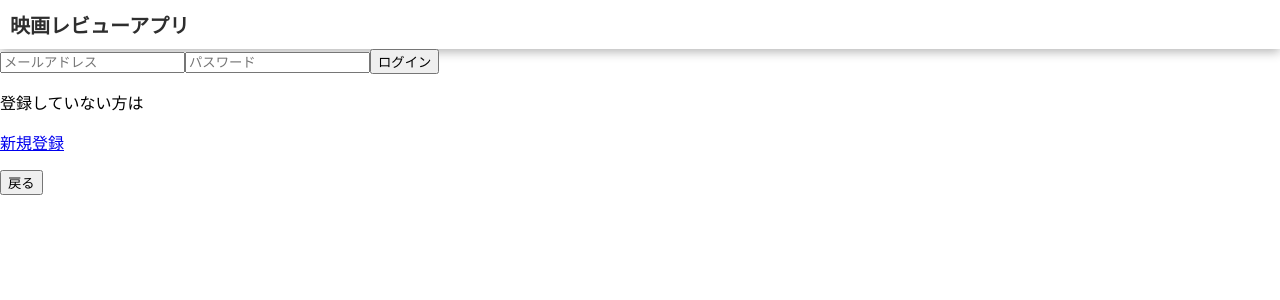
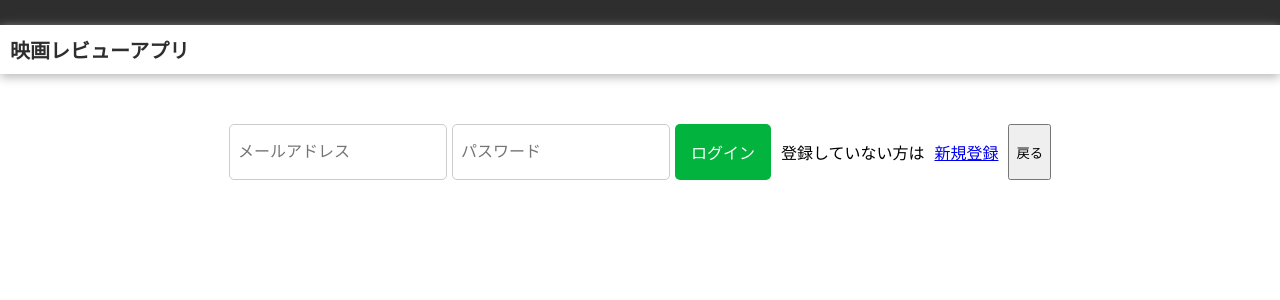
Before and after one commit to yuuki653/react-movie-review, a React (Create React App) app: page /movie/login in a window 1280 px wide. Shown: the top 300 px of the page. Built offline with nearby package versions, Linux system fonts and the light colour scheme; no server answers.

Commit message:
day12　UI調整

```diff
--- a/src/components/Header.js
+++ b/src/components/Header.js
@@ -26,7 +26,7 @@ const Header = ({
 
   return (
     <header>
-      <div>
+      <div style={menuContainerStyle}>
         {showLogin &&
           (user ? (
             <div style={menuStyle}>
@@ -48,7 +48,7 @@ const Header = ({
             </div>
           ))}
       </div>
-      <div style={headerStyle}>
+      <div style={titeleContainerStyle}>
         <span style={titleStyle}>映画レビューアプリ</span>
         {showSearch && (
           <div style={searchStyle}>
@@ -74,10 +74,14 @@ const Header = ({
   );
 };
 
+const menuContainerStyle = {
+  backgroundColor: "#2e2e2eff",
+  height: "25px",
+};
+
 const menuStyle = {
   display: "flex",
   justifyContent: "flex-end",
-  backgroundColor: "#2e2e2eff",
   color: "#ffffff",
   padding: "0 10px",
   height: "25px",
@@ -85,7 +89,7 @@ const menuStyle = {
   alignItems: "center",
 };
 
-const headerStyle = {
+const titeleContainerStyle = {
   display: "flex",
   padding: "10px",
   alignItems: "center",
--- a/src/pages/Login.js
+++ b/src/pages/Login.js
@@ -22,19 +22,26 @@ const Login = () => {
   return (
     <>
       <Header showSearch={false} showLogin={false} />
+      <div style={mainStyles}>
+        <div style={loginContainerStyle}>
           <input
+            style={inputStyle}
             type="email"
             placeholder="メールアドレス"
             value={email}
             onChange={(e) => setEmail(e.target.value)}
           />
           <input
+            style={inputStyle}
             type="password"
             placeholder="パスワード"
             value={password}
             onChange={(e) => setPassword(e.target.value)}
           />
-      <button onClick={handleLogin}>ログイン</button>
+          <button style={buttonStyle} onClick={handleLogin}>
+            ログイン
+          </button>
+        </div>
         <p>登録していない方は</p>{" "}
         <Link to="/movie/signup">
           <p>新規登録</p>
@@ -46,8 +53,46 @@ const Login = () => {
         >
           戻る
         </button>
+      </div>
     </>
   );
 };
 
+const mainStyles = {
+  display: "flex",
+  flexWrap: "wrap",
+  listStyleType: "none",
+  margin: "50px 20px",
+  // padding: "0 20px",
+  justifyContent: "center",
+  gap: "10px",
+};
+
+const loginContainerStyle = {
+  textAlign: "center",
+  display: "flex",
+  justifyContent: "center",
+  gap: "5px",
+  minWidth: "250px",
+};
+
+const inputStyle = {
+  padding: "8px",
+  fontSize: "16px",
+  borderRadius: "5px",
+  border: "1px solid #ccc",
+  width: "200px",
+  maxWidth: "100%",
+};
+
+const buttonStyle = {
+  padding: "8px 16px",
+  fontSize: "16px",
+  borderRadius: "5px",
+  border: "none",
+  backgroundColor: "#02b43dff",
+  color: "white",
+  cursor: "pointer",
+};
+
 export default Login;
--- a/src/pages/SignUp.js
+++ b/src/pages/SignUp.js
@@ -31,27 +31,34 @@ const SignUp = () => {
   return (
     <>
       <Header showSearch={false} showLogin={false} />
-      <form onSubmit={handlesubmit}>
+      <div style={mainStyles}>
+        <form style={signUpContainerStyle} onSubmit={handlesubmit}>
           <input
+            style={inputStyle}
             type="name"
             placeholder="名前（表示名）"
             value={name}
             onChange={(e) => setName(e.target.value)}
           />
           <input
+            style={inputStyle}
             type="email"
             placeholder="メールアドレス"
             value={email}
             onChange={(e) => setEmail(e.target.value)}
           />
           <input
+            style={inputStyle}
             type="password"
             placeholder="パスワード"
             value={password}
             onChange={(e) => setPassword(e.target.value)}
           />
-        <button type="submit">新規登録</button>
+          <button style={buttonStyle} type="submit">
+            新規登録
+          </button>
         </form>
+      </div>
 
       <button
         onClick={() => {
@@ -64,4 +71,39 @@ const SignUp = () => {
   );
 };
 
+const mainStyles = {
+  // display: "flex",
+  // flexWrap: "wrap",
+  margin: "50px 20px",
+  // justifyContent: "center",
+  gap: "10px",
+};
+
+const signUpContainerStyle = {
+  // textAlign: "center",
+  // display: "flex",
+  // justifyContent: "center",
+  gap: "5px",
+  minWidth: "250px",
+};
+
+const inputStyle = {
+  padding: "8px",
+  fontSize: "16px",
+  borderRadius: "5px",
+  border: "1px solid #ccc",
+  width: "200px",
+  maxWidth: "100%",
+};
+
+const buttonStyle = {
+  padding: "8px 16px",
+  fontSize: "16px",
+  borderRadius: "5px",
+  border: "none",
+  backgroundColor: "#ff5e00ff",
+  color: "white",
+  cursor: "pointer",
+};
+
 export default SignUp;
```
Also changed, not shown: 1 other file (tests, documents, lock files or other folders). Lines whose indentation alone changed are shown as unchanged.
